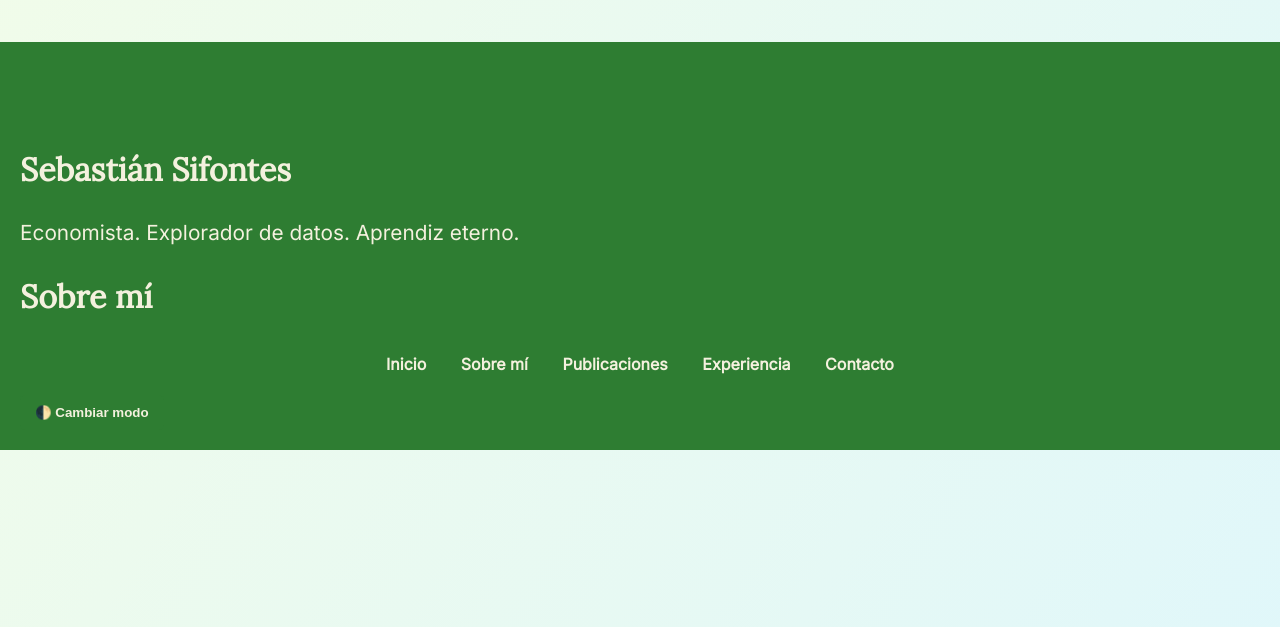
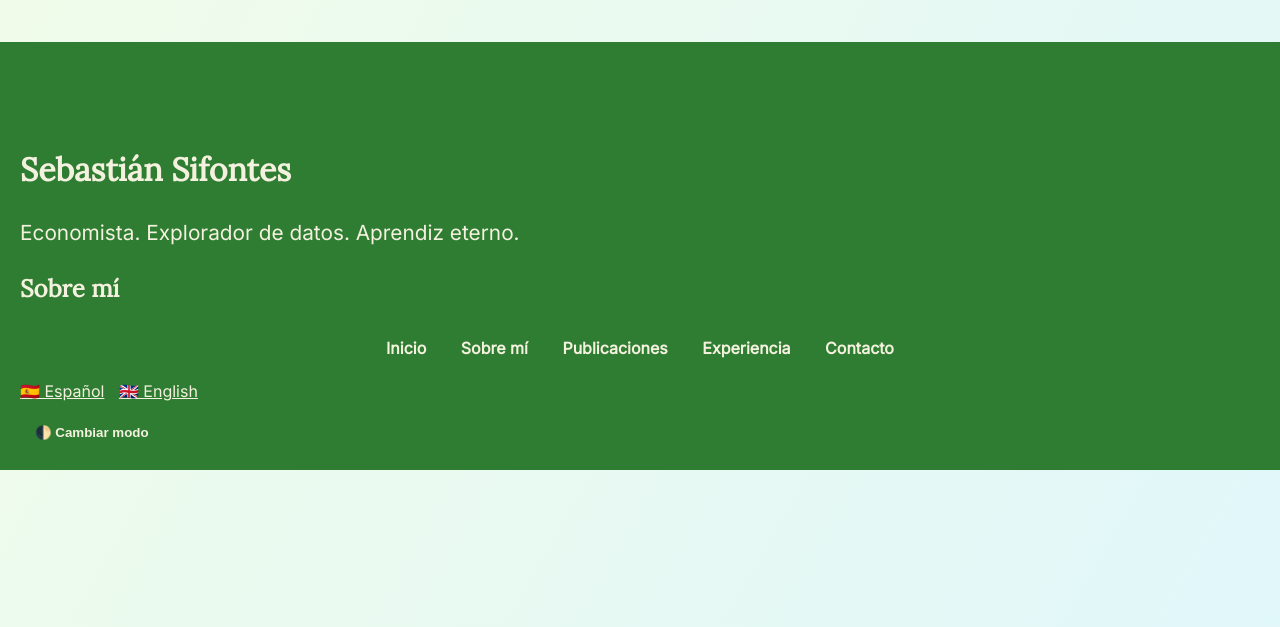
Before and after one commit to sebsv123/sebastiansv.github.io, a plain HTML site: page about.html in a window 1280 px wide. Shown: the part 119-746 px from the top of the page. Drawn offline with Linux system fonts and the light colour scheme.

Commit message:
Add files via upload

```diff
--- a/about.html
+++ b/about.html
@@ -43,7 +43,7 @@ window.addEventListener("scroll", function() {
     <header>
         <h1>Sebastián Sifontes</h1>
 <p class="subtitulo">Economista. Explorador de datos. Aprendiz eterno.</p>
-        <h1>Sobre mí</h1>
+        <h2>Sobre mí</h2>
         <nav class="navbar">
             <a href="index.html">Inicio</a>
             <a href="about.html">Sobre mí</a>
@@ -51,6 +51,10 @@ window.addEventListener("scroll", function() {
             <a href="experience.html">Experiencia</a>
             <a href="contact.html">Contacto</a>
         </nav>
+        <div style="margin-top: 10px;">
+  <a href="about.html" style="margin-right:10px;">🇪🇸 Español</a>
+  <a href="about_en.html">🇬🇧 English</a>
+</div>
         <button onclick="toggleMode()" style="margin-top:10px;">🌓 Cambiar modo</button>
     </header>
     <main>
```
